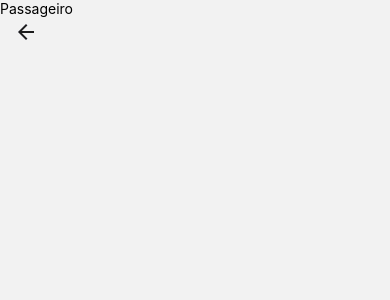
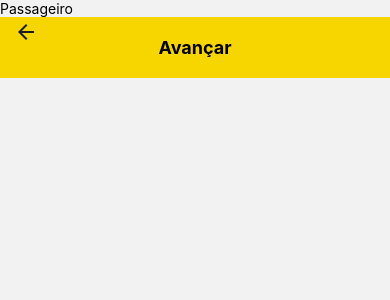
Before and after one commit to vandodev/easycar, a React Native app in the folder mobile/: screen /passenger in a window 390 px wide. Shown: the top 300 px of the page. Built offline with nearby package versions, Linux system fonts and the light colour scheme.

Commit message:
:car: :taxi: :oncoming_taxi: Criando componente botão

```diff
--- /dev/null
+++ b/mobile/src/components/mybutton/mybutton.jsx
@@ -0,0 +1,14 @@
+import { Text, TouchableOpacity } from "react-native";
+import { styles } from "./mybutton.style.js";
+
+function MyButton(props) {
+    return <TouchableOpacity
+        style={props.theme == "red" ? styles.btnRed : styles.btnYellow}>
+        <Text
+            style={props.theme == "red" ? styles.textLight : styles.textDark}>
+            {props.text}
+        </Text>
+    </TouchableOpacity>
+}
+
+export default MyButton;
--- /dev/null
+++ b/mobile/src/components/mybutton/mybutton.style.js
@@ -0,0 +1,26 @@
+export const styles = {
+    btnYellow: {
+        width: "100%",
+        alignItems: "center",
+        justifyContent: "center",
+        backgroundColor: "#F7D600",
+        padding: 20
+    },
+    textDark: {
+        color: "#000000",
+        fontSize: 18,
+        fontWeight: "bold"
+    },
+    btnRed: {
+        width: "100%",
+        alignItems: "center",
+        justifyContent: "center",
+        backgroundColor: "#F05656",
+        padding: 20
+    },
+    textLight: {
+        color: "#fff",
+        fontSize: 18,
+        fontWeight: "bold"
+    }
+};
--- a/mobile/src/screens/passenger/passenger.jsx
+++ b/mobile/src/screens/passenger/passenger.jsx
@@ -1,10 +1,12 @@
 import { Text,View } from "react-native";
 import { styles } from "./passenger.style.js";
+import MyButton from "../../components/mybutton/mybutton.jsx";
 
-function Passenger() {
+function Passenger(props) {
 
     return <View style={styles.container}>
        <Text>Passageiro</Text>
+       <MyButton text="Avançar" />
     </View>
 }
 
```
